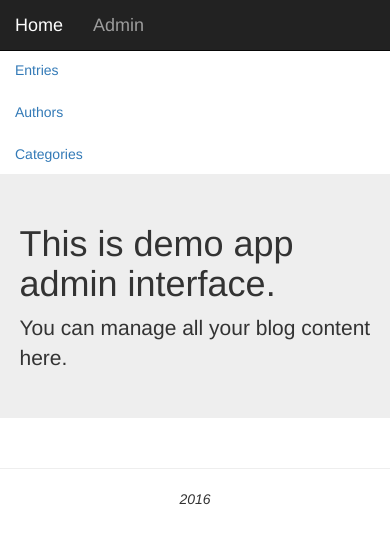
After one commit to AlexPG/flask-demo-app, a Flask app: page /admin/ in a window 390 px wide. The commit adds this page. Shown: the top 544 px of the page. Run offline with Flask 2, Linux system fonts and the light colour scheme; tables that the repository leaves empty hold one stand-in row (values such as "Sample post"); some libraries are stand-ins or nearby versions.

Commit message:
Base templates and admin index

```diff
--- a/demo_app/static/css/style.css
+++ b/demo_app/static/css/style.css
@@ -1,3 +1,7 @@
 .left{
     margin-left: 5%;
 }
+
+.top{
+    padding-top: 50px;
+}
--- /dev/null
+++ b/demo_app/templates/_layouts/admin_base.html
@@ -0,0 +1,23 @@
+{%- extends "_layouts/main_base.html" %}
+
+{% block content %}
+    <div class="top">
+        <div class="row">
+            <div class="col-md-1">
+                <ul class="nav nav-pills nav-stacked">
+                    <li role="presentation"><a href="#">Entries</a></li>
+                    <li role="presentation"><a href="#">Authors</a></li>
+                    <li role="presentation"><a href="#">Categories</a></li>
+                </ul>
+            </div>
+            <div class="col-md-11">
+                {% block admin_content %}
+
+                {% endblock %}
+            </div>
+        </div>
+    </div>
+    {% block footer%}
+        {{super()}}
+    {% endblock %}
+{% endblock %}
--- /dev/null
+++ b/demo_app/templates/_layouts/main_base.html
@@ -0,0 +1,24 @@
+{%- extends "bootstrap/base.html" %}
+
+{% block styles %}
+    {{super()}}
+    <link rel="stylesheet" href="{{url_for('static', filename='css/style.css')}}">
+{% endblock %}
+
+{% block navbar %}
+    <div class="navbar navbar-inverse navbar-fixed-top" role="navigation">
+        <div class="container">
+            <div class="navbar-header">
+                <a class="navbar-brand" href="{{ url_for('main.hello') }}">Home</a>
+                <a class="navbar-brand" href="{{ url_for('admin.index') }}">Admin</a>
+            </div>
+        </div>
+    </div>
+{% endblock %}
+
+{% block content %}
+    {% block footer %}
+        <hr>
+        <p align="center"><i>2016</i></p>
+    {% endblock %}
+{% endblock %}
--- /dev/null
+++ b/demo_app/templates/admin/index.html
@@ -0,0 +1,14 @@
+{%- extends "_layouts/admin_base.html" %}
+
+{% block title %}Demo-App Admin{% endblock %}
+
+{% block admin_content %}
+    <div class="jumbotron">
+        <div class="left">
+            <div>
+                <h1>This is demo app admin interface.</h1>
+                <p>You can manage all your blog content here.</p>
+            </div>
+        </div>
+    </div>
+{% endblock %}
```
Also changed, not shown: demo_app/templates/main/index.html (+3 -23 lines).
